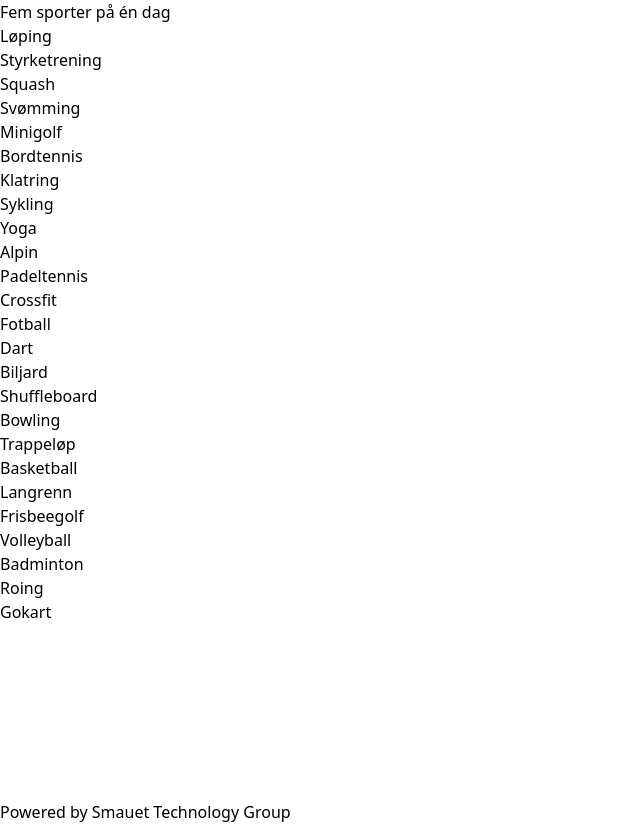
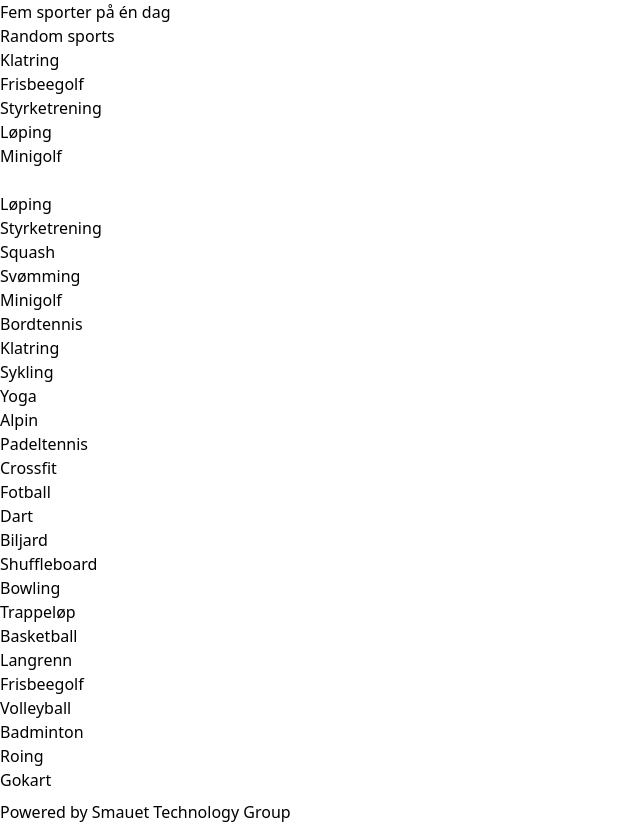
Before and after one commit to alicia-as/quintuplo, a Next.js app: page / in a window 1280 px wide. Shown: the whole page, without its empty margins (0-640 px from the left). Built offline with nearby package versions, Linux system fonts and the light colour scheme.

Commit message:
As described in https://github.com/alicia-as/quintuplo/issues/4

```diff
--- a/data/sports.json
+++ b/data/sports.json
@@ -317,7 +317,7 @@
     },
     "emoji": "🏁",
     "marketing": null,
-    "likelihood": 4,
+    "likelihood": 3,
     "isFinalOnly": true
   }
 ]
--- a/pages/index.tsx
+++ b/pages/index.tsx
@@ -3,10 +3,14 @@ import Head from "next/head";
 import { useEffect, useState } from "react";
 import SportCard from "../SportCard";
 import { Sport } from "../types/sports";
+import { generateRandomSports } from "../utils/helpers";
 
 const Home: NextPage<{ sports: Sport[] }> = ({ sports }) => {
-  const [selectedSports, setSelectedSports] = useState<Sport[]>([]);
-  // useEffect(() => setColor("red"), []);
+  const [randomSports, setRandomSports] = useState<Sport[]>(sports);
+
+  useEffect(() => {
+    setRandomSports(generateRandomSports(sports, 5));
+  }, [sports]);
 
   return (
     <div>
@@ -17,18 +21,18 @@ const Home: NextPage<{ sports: Sport[] }> = ({ sports }) => {
       </Head>
       <main className="bg-white h-screen">
         <h1>Fem sporter på én dag</h1>
+        <h4>Random sports</h4>
+        {randomSports.map((sport) => (
+          <div>{sport.title}</div>
+        ))}
+        <br />
         {sports &&
           sports.map((sport) => <SportCard key={sport.id} sport={sport} />)}
       </main>
-      <footer className="">Powered by Smauet Technology Group</footer>
+      <footer>Powered by Smauet Technology Group</footer>
     </div>
   );
 };
-
-export const generateRandomSports = (
-  numberOfSports: number,
-  sports: Sport[]
-) => {};
 
 // This function gets called at build time on server-side.
 // It won't be called on client-side, so you can even do
@@ -37,7 +41,6 @@ export async function getStaticProps() {
   // Call an external API endpoint to get posts.
   // You can use any data fetching library
   const sports = require("../data/sports.json");
-
   return {
     props: {
       sports,
--- /dev/null
+++ b/utils/helpers.ts
@@ -0,0 +1,24 @@
+import { Sport } from "../types/sports";
+
+export const generateRandomSports = (
+  sports: Sport[],
+  numberOfSports: number
+): Sport[] => {
+  // Create a list multiplying the sports by their likelihood
+  // Shuffle the list and pick the first `numberOfSports` unique items
+  const sportsList: Sport[] = sports
+    .filter((sport) => !sport.isFinalOnly)
+    .flatMap((sport) => Array(sport.likelihood).fill(sport))
+    .sort(() => Math.random() - 0.5)
+    .filter((sport, index, self) => self.indexOf(sport) === index)
+    .slice(0, numberOfSports - 1);
+
+  const lastSport: Sport = sports
+    .filter((sport) => sport.isFinalOnly)
+    .flatMap((sport) => Array(sport.likelihood).fill(sport))
+    .sort(() => Math.random() - 0.5)
+    .filter((sport, index, self) => self.indexOf(sport) === index)[0];
+
+  const randomSports = [...sportsList, lastSport];
+  return randomSports;
+};
```
